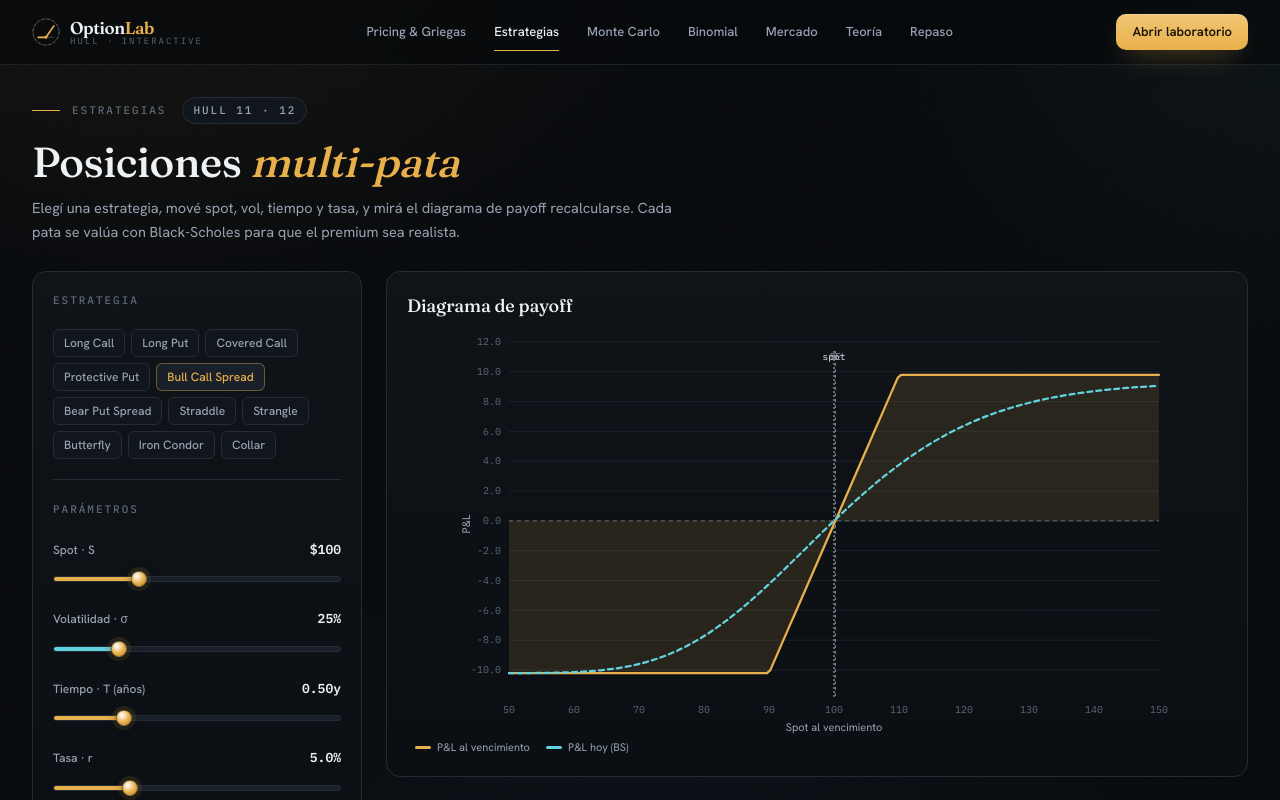
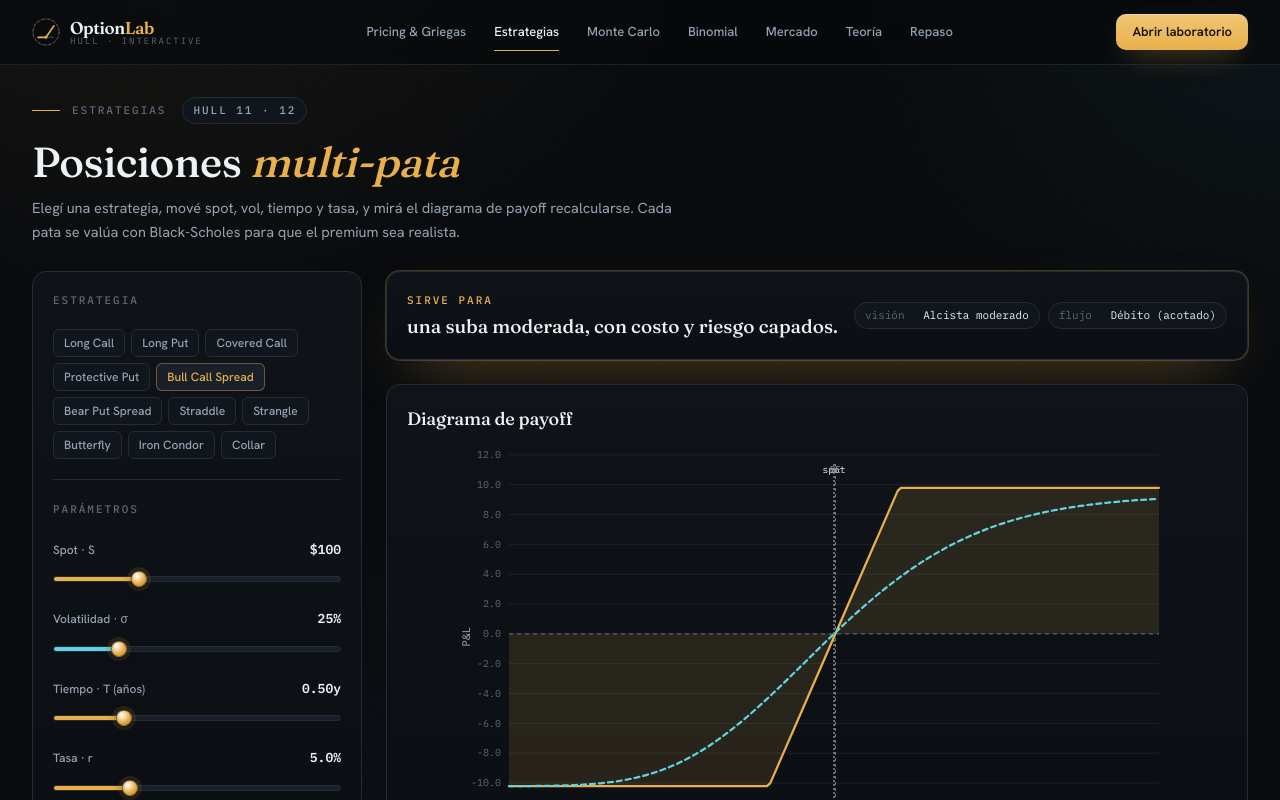
Before and after one commit to maufainversion-hash/option-lab-v2, a Next.js app in the folder web/: page /strategies in a window 1280 px wide. Shown: the top 800 px of the page. Built offline with nearby package versions, Linux system fonts and the light colour scheme.

Commit message:
feat(strategies): prominent 'Sirve para' summary banner at the top

```diff
--- a/web/src/app/strategies/page.tsx
+++ b/web/src/app/strategies/page.tsx
@@ -120,6 +120,20 @@ const USE_NOTE: Record<StratKey, UseInfo> = {
     cost: "Crédito o costo ~cero",
     text: "Acción + long put (piso) + short call (techo). El call vendido financia el put comprado, así que el seguro sale barato o gratis. A cambio resignás el alza por encima del call. Bracket clásico para proteger ganancias acumuladas en una acción.",
   },
+};
+
+const SUMMARY: Record<StratKey, string> = {
+  longCall: "apostar a una suba fuerte con riesgo limitado al premium",
+  longPut: "apostar a una caída, o asegurar una posición larga",
+  coveredCall: "generar income sobre una acción que ya tenés, en mercado lateral",
+  protectivePut: "ponerle un piso a una acción que tenés, sin resignar el alza",
+  bullCall: "una suba moderada, con costo y riesgo capados",
+  bearPut: "una caída moderada, con costo y riesgo capados",
+  straddle: "un movimiento grande sin saber la dirección (vol)",
+  strangle: "un movimiento muy grande, más barato que el straddle",
+  butterfly: "que el subyacente quede clavado cerca de un precio (vol baja)",
+  ironCondor: "cobrar prima si el subyacente queda dentro de un rango",
+  collar: "proteger ganancias de una acción casi sin costo",
 };
 
 const LEG_LABEL: Record<Leg["optionType"], string> = {
@@ -292,6 +306,26 @@ export default function StrategiesLab() {
           </>
         }
       >
+        <div className="panel glow-brass flex flex-col gap-3 p-5 sm:flex-row sm:items-center sm:justify-between">
+          <div className="min-w-0">
+            <div className="eyebrow mb-1 text-brass">Sirve para</div>
+            <p className="font-display text-[19px] font-medium leading-snug text-text">
+              {SUMMARY[strat]}.
+            </p>
+          </div>
+          <div className="flex shrink-0 flex-wrap gap-2">
+            <span className="chip">
+              <span className="text-dim">visión</span>&nbsp;<span className="text-text">{USE_NOTE[strat].view}</span>
+            </span>
+            <span className="chip">
+              <span className="text-dim">flujo</span>&nbsp;
+              <span className={USE_NOTE[strat].cost.toLowerCase().includes("crédito") ? "text-gain" : "text-text"}>
+                {USE_NOTE[strat].cost}
+              </span>
+            </span>
+          </div>
+        </div>
+
         <Panel title="Diagrama de payoff">
           <LineChart
             series={series}
```
